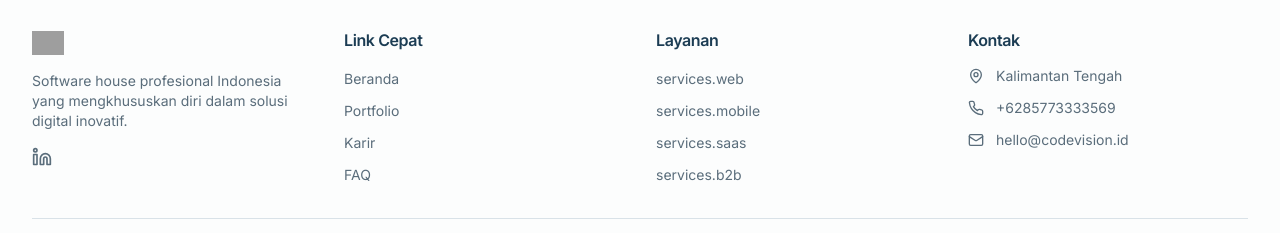
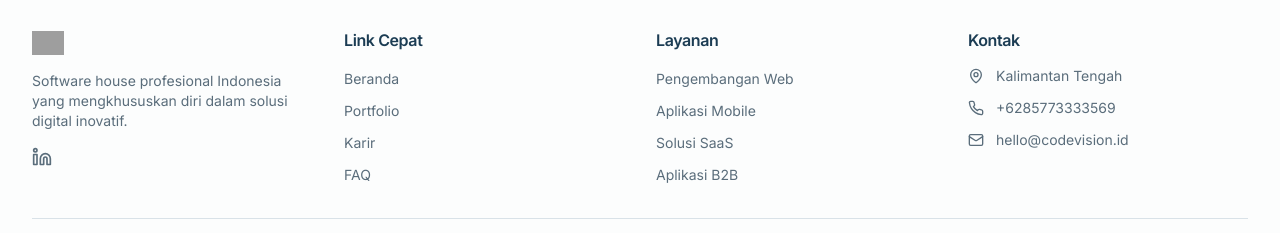
Before and after one commit to codevisionteam/codevision-landing-page, a Next.js app: page /contact in a window 1280 px wide. Shown: the part 3205-3438 px from the top of the page. Built offline with nearby package versions, Linux system fonts and the light colour scheme; no server answers; grey boxes are pictures that could not be loaded.

Commit message:
feat(i18n): add b2c service and update service key references
Add B2C service to localization files and update all service key references from 'services.*' to 'servicesList.*' for consistency across components

```diff
--- a/components/contact-form.tsx
+++ b/components/contact-form.tsx
@@ -38,11 +38,11 @@ export function ContactForm() {
   })
 
   const services = [
-    { value: "web", label: t("services.web") },
-    { value: "mobile", label: t("services.mobile") },
-    { value: "saas", label: t("services.saas") },
-    { value: "b2b", label: t("services.b2b") },
-    { value: "b2c", label: t("services.b2c") },
+    { value: "web", label: t("servicesList.web") },
+    { value: "mobile", label: t("servicesList.mobile") },
+    { value: "saas", label: t("servicesList.saas") },
+    { value: "b2b", label: t("servicesList.b2b") },
+    { value: "b2c", label: t("servicesList.b2c") },
   ]
 
   const handleSubmit = async (e: React.FormEvent) => {
--- a/components/footer.tsx
+++ b/components/footer.tsx
@@ -18,10 +18,10 @@ const quickLinks = [
 ]
 
 const services = [
-  { key: "services.web", href: "/services/web" },
-  { key: "services.mobile", href: "/services/mobile" },
-  { key: "services.saas", href: "/services/saas" },
-  { key: "services.b2b", href: "/services/b2b" },
+  { key: "servicesList.web", href: "/services/web" },
+  { key: "servicesList.mobile", href: "/services/mobile" },
+  { key: "servicesList.saas", href: "/services/saas" },
+  { key: "servicesList.b2b", href: "/services/b2b" },
 ]
 
 export function Footer() {
--- a/lib/locales/en.json
+++ b/lib/locales/en.json
@@ -272,6 +272,7 @@
     "web": "Web Development",
     "mobile": "Mobile Applications",
     "saas": "SaaS Solutions",
-    "b2b": "B2B Applications"
+    "b2b": "B2B Applications",
+    "b2c": "B2C Applications"
   }
 }
--- a/lib/locales/id.json
+++ b/lib/locales/id.json
@@ -272,6 +272,7 @@
     "web": "Pengembangan Web",
     "mobile": "Aplikasi Mobile",
     "saas": "Solusi SaaS",
-    "b2b": "Aplikasi B2B"
+    "b2b": "Aplikasi B2B",
+    "b2c": "Aplikasi B2C"
   }
 }
```
